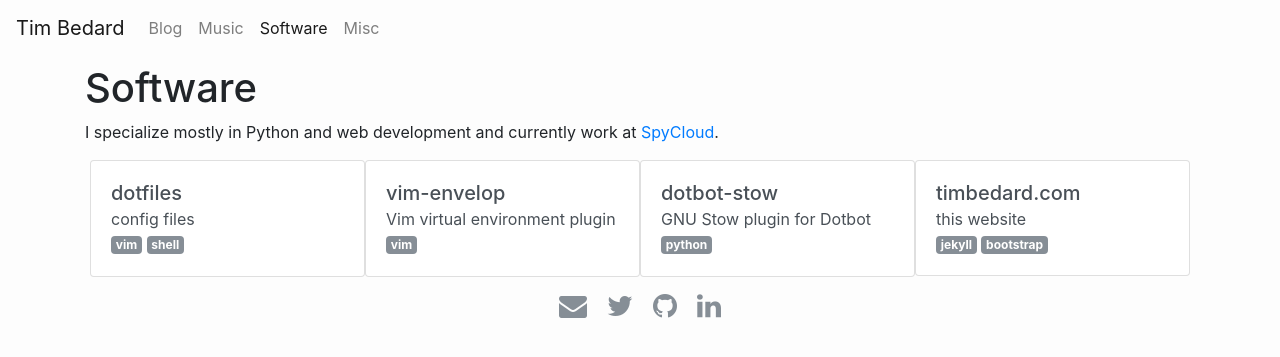
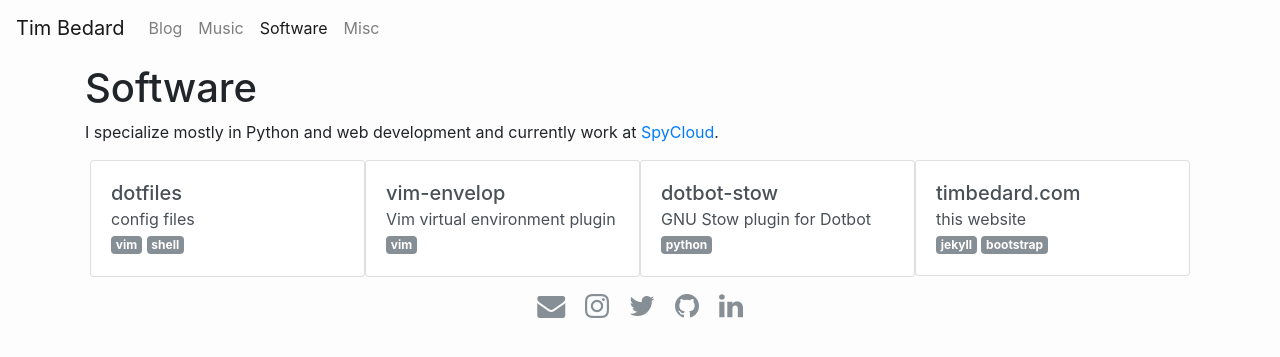
Before and after one commit to qbedard/timbedard.github.io, a Jekyll site: the page built from software.md, in a window 1280 px wide. Shown: the top 357 px of the page. Built offline with Jekyll 4.4.1, drawn with Linux system fonts in a browser that asks for light colours; nearby versions of some CDN libraries.

Commit message:
add instagram to footer

```diff
--- a/_includes/footer.html
+++ b/_includes/footer.html
@@ -1,6 +1,9 @@
 <div id="social" class="container text-center pt-3">
   <a href="mailto:info@timbedard.com" class="btn-sm btn-link text-muted" style="text-decoration: none">
     <i class="fa fa-2x fa-envelope"></i>
+  </a>
+  <a href="https://instagram.com/timsical" class="btn-sm btn-link text-muted" style="text-decoration: none">
+    <i class="fa fa-2x fa-instagram"></i>
   </a>
   <a href="https://twitter.com/timsical" class="btn-sm btn-link text-muted" style="text-decoration: none">
     <i class="fa fa-2x fa-twitter"></i>
```
